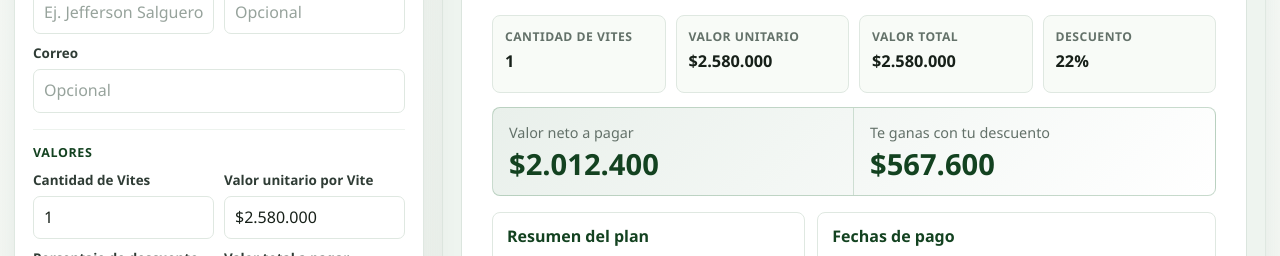
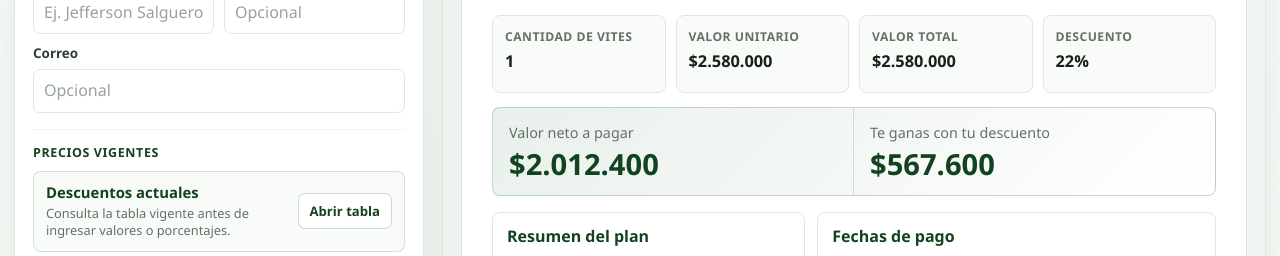
Before and after one commit to rodrigoppfx-code/Plantilla-de-Simulacion-Financiacion, a plain HTML site: page index.html in a window 1280 px wide. Shown: the part 509-765 px from the top of the page. Drawn offline with Linux system fonts and the light colour scheme.

Commit message:
Agregar enlace a descuentos actuales

```diff
--- a/assets/propuesta-financiacion.css
+++ b/assets/propuesta-financiacion.css
@@ -308,6 +308,57 @@ textarea {
   color: var(--brand-primary-dark);
   background: var(--surface-muted);
   font-weight: 850;
+}
+
+.price-reference {
+  display: flex;
+  align-items: center;
+  justify-content: space-between;
+  gap: 12px;
+  border: 1px solid rgba(var(--brand-rgb), 0.18);
+  border-radius: 8px;
+  padding: 12px;
+  background: var(--surface-muted);
+}
+
+.price-reference strong,
+.price-reference span {
+  display: block;
+}
+
+.price-reference strong {
+  color: var(--brand-primary-dark);
+  font-size: 0.93rem;
+  line-height: 1.2;
+}
+
+.price-reference span {
+  margin-top: 3px;
+  color: var(--muted);
+  font-size: 0.8rem;
+  line-height: 1.35;
+}
+
+.reference-link {
+  flex: 0 0 auto;
+  display: inline-flex;
+  align-items: center;
+  justify-content: center;
+  min-height: 36px;
+  border: 1px solid rgba(var(--brand-rgb), 0.22);
+  border-radius: 7px;
+  padding: 8px 11px;
+  color: var(--brand-primary-dark);
+  background: #fff;
+  font-size: 0.82rem;
+  font-weight: 850;
+  line-height: 1.15;
+  text-align: center;
+  text-decoration: none;
+}
+
+.reference-link:hover {
+  background: var(--brand-soft);
 }
 
 .payment-mode {
@@ -1183,6 +1234,14 @@ textarea {
     grid-template-columns: 1fr;
   }
 
+  .price-reference {
+    display: grid;
+  }
+
+  .reference-link {
+    width: 100%;
+  }
+
   .actions .ghost-btn {
     grid-column: auto;
   }
--- a/index.html
+++ b/index.html
@@ -4,7 +4,7 @@
   <meta charset="utf-8">
   <meta name="viewport" content="width=device-width, initial-scale=1">
   <title>Plantilla de Simulacion Financiacion</title>
-  <link rel="stylesheet" href="assets/propuesta-financiacion.css?v=math-fixes-1">
+  <link rel="stylesheet" href="assets/propuesta-financiacion.css?v=discount-sheet-link-1">
   <script>
     window.FINANCING_APP_CONFIG = {
       logoUrl: "assets/logo-avovite.png",
@@ -30,7 +30,7 @@
   </script>
   <script defer src="assets/vendor/html2canvas.min.js"></script>
   <script defer src="assets/vendor/jspdf.umd.min.js"></script>
-  <script defer src="assets/propuesta-financiacion.js?v=math-fixes-1"></script>
+  <script defer src="assets/propuesta-financiacion.js?v=discount-sheet-link-1"></script>
 </head>
 <body>
   <div class="app-shell">
@@ -88,6 +88,17 @@
               <label for="clientEmail">Correo</label>
               <input id="clientEmail" data-field="clientEmail" type="email" placeholder="Opcional">
             </div>
+          </div>
+
+          <div class="section-title">Precios vigentes</div>
+          <div class="price-reference">
+            <div>
+              <strong>Descuentos actuales</strong>
+              <span>Consulta la tabla vigente antes de ingresar valores o porcentajes.</span>
+            </div>
+            <a class="reference-link" href="https://docs.google.com/spreadsheets/d/1NQAaQYk8EM2e_kf9TF_ZhFHSCBQr3bdb/edit?gid=1950491821#gid=1950491821" target="_blank" rel="noopener noreferrer">
+              Abrir tabla
+            </a>
           </div>
 
           <div class="section-title">Valores</div>
```
Also changed, not shown: INSTRUCCIONES.md (+8 -7 lines), README.md.
